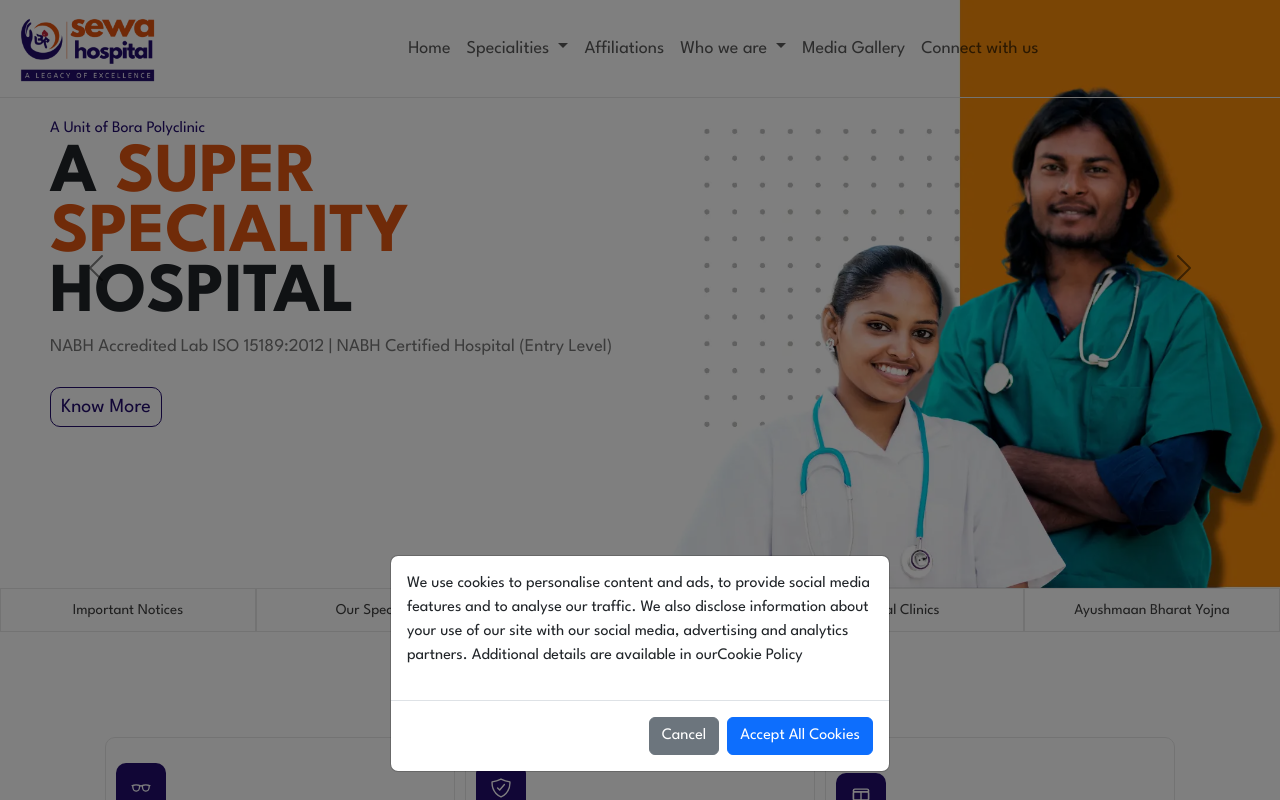
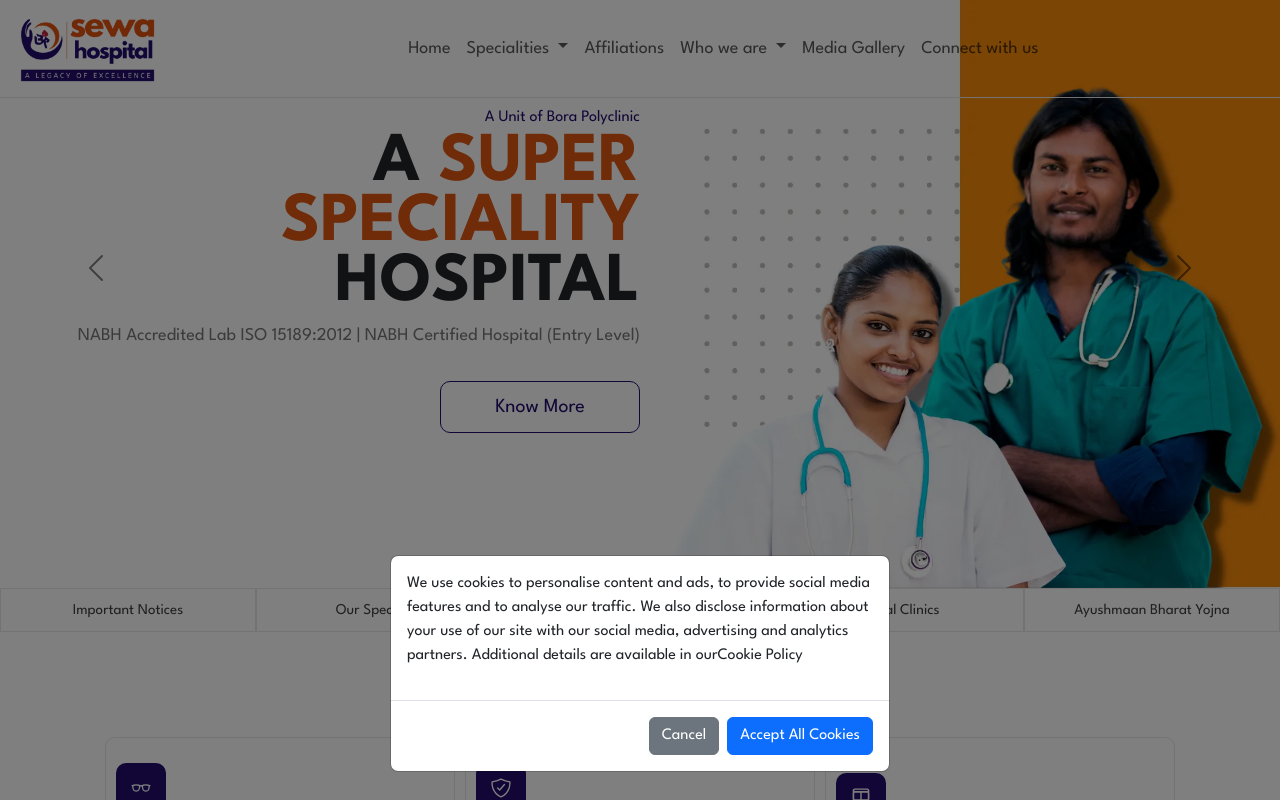
Before and after one commit to Borapolyclinic/sewahospital, a PHP site: page / in a window 1280 px wide. Run offline with PHP 8.4, Linux system fonts and the light colour scheme; data that the repository does not hold is empty; some web fonts are replaced.

Commit message:
modified:   assets/css/styles.css

```diff
--- a/assets/css/styles.css
+++ b/assets/css/styles.css
@@ -133,14 +133,20 @@
   margin: 0;
   color: #230d6d !important;
   margin-bottom: 0 !important;
+  text-align: right;
 }
 .home-section-1-txt {
   padding-left: 50px;
+  display: flex;
+  justify-content: flex-end;
+  align-items: flex-end;
+  flex-direction: column;
 }
 .home-section-1-txt h1 {
   font-weight: bold;
   font-size: 70px;
   line-height: 60px;
+  text-align: right;
 }
 .home-section-1-txt span {
   font-weight: bold;
@@ -152,6 +158,7 @@
   margin: 0;
   margin-bottom: 30px;
   color: #777;
+  text-align: right;
 }
 .home-section-1-img {
   max-width: 100%;
@@ -170,6 +177,7 @@
   border-radius: 10px;
   border: 1px solid #230d6d;
   font-size: 20px;
+  text-align: center;
 }
 .home-section-1-button:hover {
   background-color: #230d6d;
```
